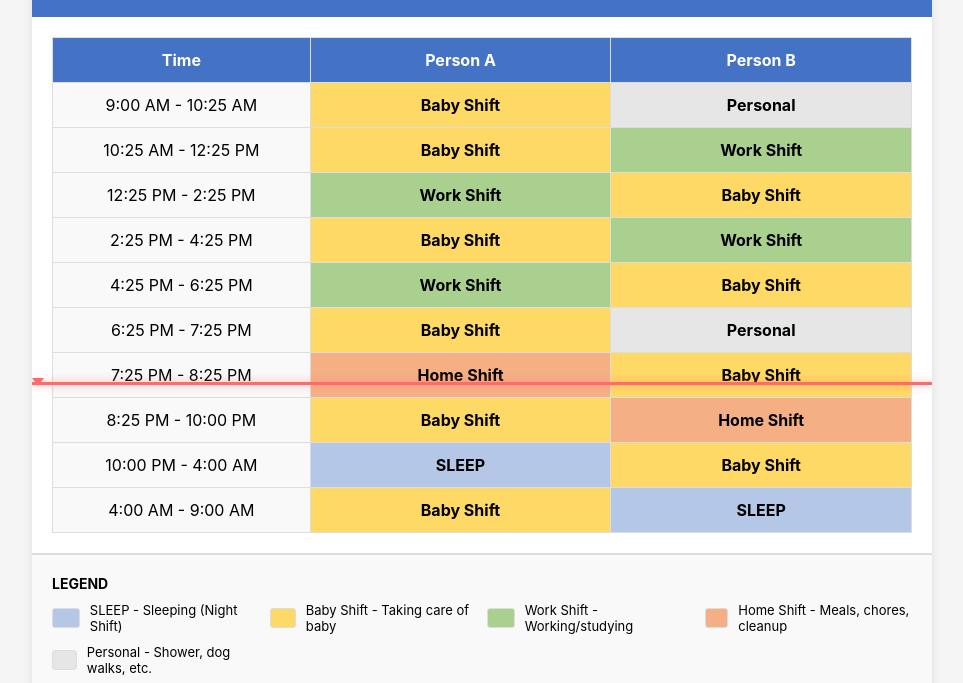
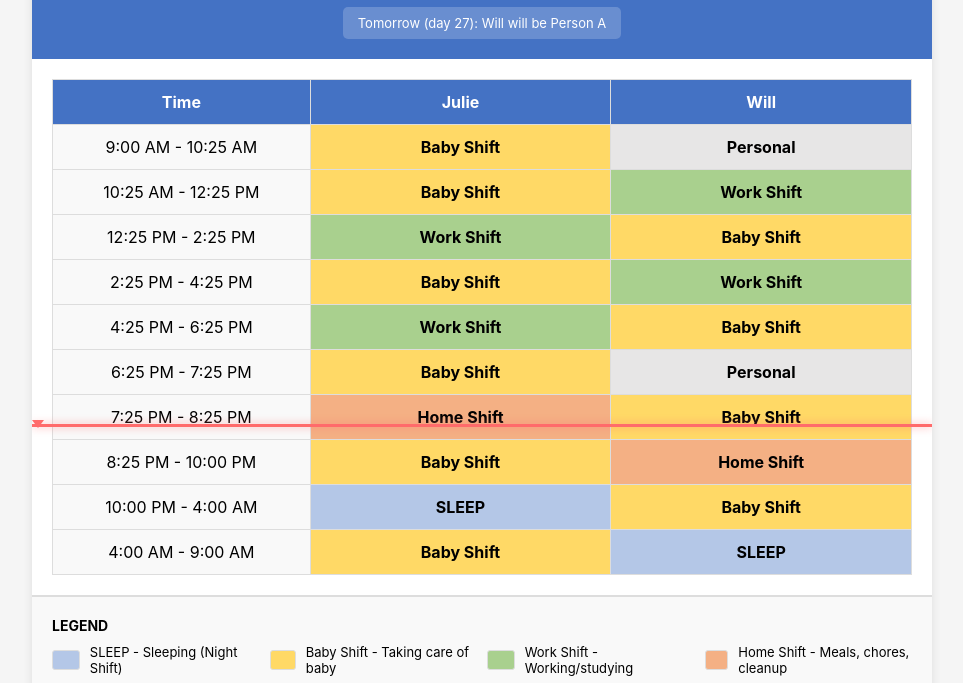
Before and after one commit to willgibbonsdesign/baby-schedule, a plain HTML site: page index.html in a window 1280 px wide. Shown: the part 94-777 px from the top of the page, without its empty margins (158-1121 px from the left). Drawn offline with Linux system fonts and the light colour scheme.

Commit message:
Update index.html

```diff
--- a/index.html
+++ b/index.html
@@ -42,6 +42,15 @@
         .current-date {
             font-size: 14px;
             opacity: 0.9;
+        }
+
+        .rotation-indicator {
+            margin-top: 10px;
+            padding: 8px 15px;
+            background: rgba(255,255,255,0.2);
+            border-radius: 5px;
+            font-size: 13px;
+            display: inline-block;
         }
 
         .schedule-container {
@@ -182,6 +191,7 @@
         <div class="header">
             <div class="current-time" id="currentTime">--:--:-- --</div>
             <div class="current-date" id="currentDate">Loading...</div>
+            <div class="rotation-indicator" id="rotationIndicator">Loading rotation...</div>
         </div>
 
         <div class="schedule-container">
@@ -190,8 +200,8 @@
                 <thead>
                     <tr>
                         <th style="width: 30%">Time</th>
-                        <th style="width: 35%">Person A</th>
-                        <th style="width: 35%">Person B</th>
+                        <th style="width: 35%" id="personAHeader">Person A</th>
+                        <th style="width: 35%" id="personBHeader">Person B</th>
                     </tr>
                 </thead>
                 <tbody id="scheduleBody">
@@ -230,7 +240,7 @@
             <ul>
                 <li>Someone is ALWAYS on baby duty</li>
                 <li>Person finishing 2nd night shift (4am-9am) gets immediate recovery time</li>
-                <li>Swap who is Person A vs Person B each day/week to keep fair</li>
+                <li>Names automatically swap each day (even days: Julie=A, odd days: Will=A)</li>
                 <li>Dog walks happen during Personal time slots (9-10am & 6-7pm)</li>
                 <li>Red line shows current time</li>
             </ul>
@@ -270,8 +280,37 @@
             return '';
         }
 
+        function getNames() {
+            const now = new Date();
+            const denverDate = new Date(now.toLocaleString('en-US', { timeZone: 'America/Denver' }));
+            const dayOfMonth = denverDate.getDate();
+            const isEvenDay = dayOfMonth % 2 === 0;
+
+            if (isEvenDay) {
+                return { personA: 'Julie', personB: 'Will' };
+            } else {
+                return { personA: 'Will', personB: 'Julie' };
+            }
+        }
+
         function buildSchedule() {
+            const names = getNames();
             const tbody = document.getElementById('scheduleBody');
+            tbody.innerHTML = ''; // Clear existing rows
+
+            // Update headers
+            document.getElementById('personAHeader').textContent = names.personA;
+            document.getElementById('personBHeader').textContent = names.personB;
+
+            // Update rotation indicator
+            const now = new Date();
+            const denverDate = new Date(now.toLocaleString('en-US', { timeZone: 'America/Denver' }));
+            const dayOfMonth = denverDate.getDate();
+            const isEvenDay = dayOfMonth % 2 === 0;
+            const tomorrowWillBe = isEvenDay ? 'Will' : 'Julie';
+            document.getElementById('rotationIndicator').textContent =
+                `Tomorrow (day ${dayOfMonth + 1}): ${tomorrowWillBe} will be Person A`;
+
             schedule.forEach((slot, index) => {
                 const row = document.createElement('tr');
                 row.dataset.index = index;
@@ -357,9 +396,25 @@
             }
         }
 
+        // Check if we need to rebuild schedule at midnight
+        let lastDayChecked = new Date().getDate();
+        function checkForDayChange() {
+            const now = new Date();
+            const denverDate = new Date(now.toLocaleString('en-US', { timeZone: 'America/Denver' }));
+            const currentDay = denverDate.getDate();
+
+            if (currentDay !== lastDayChecked) {
+                lastDayChecked = currentDay;
+                buildSchedule();
+            }
+        }
+
         buildSchedule();
         updateTime();
-        setInterval(updateTime, 1000);
+        setInterval(() => {
+            updateTime();
+            checkForDayChange();
+        }, 1000);
     </script>
 </body>
 </html>
```
